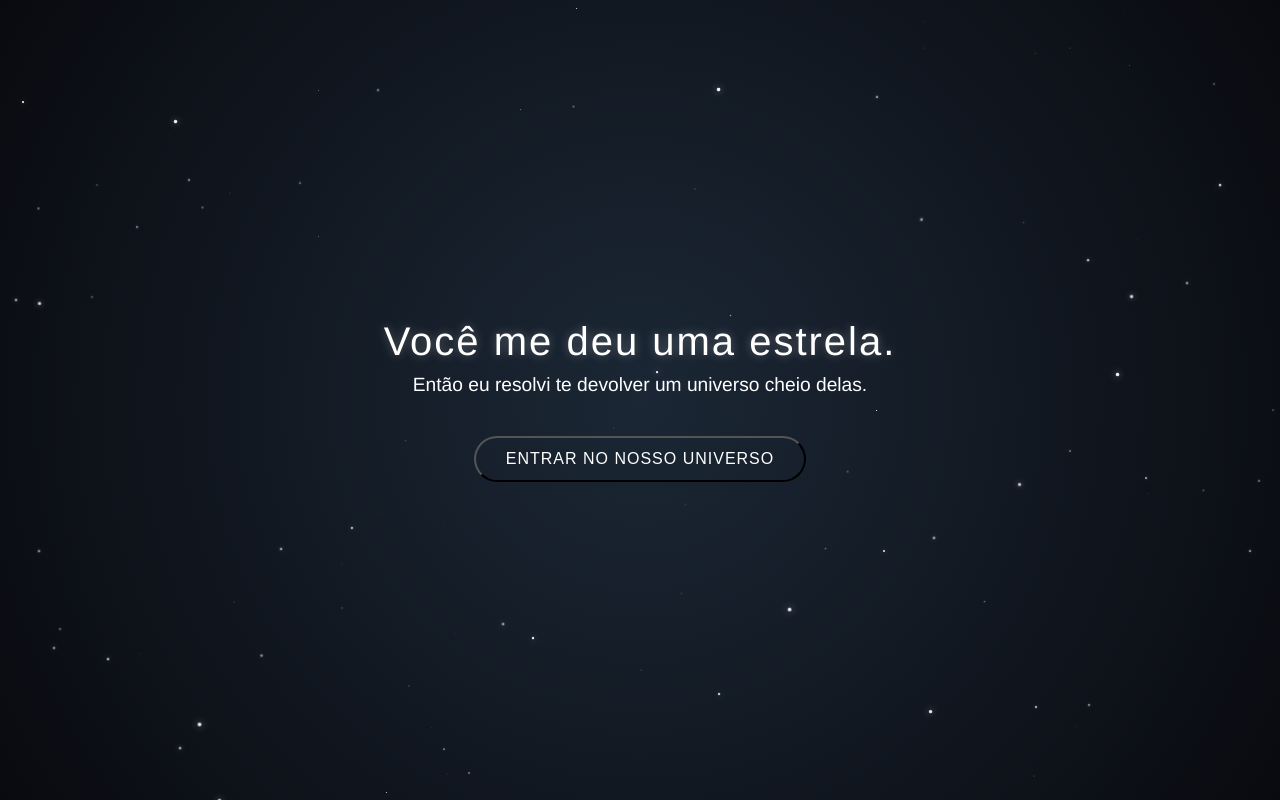
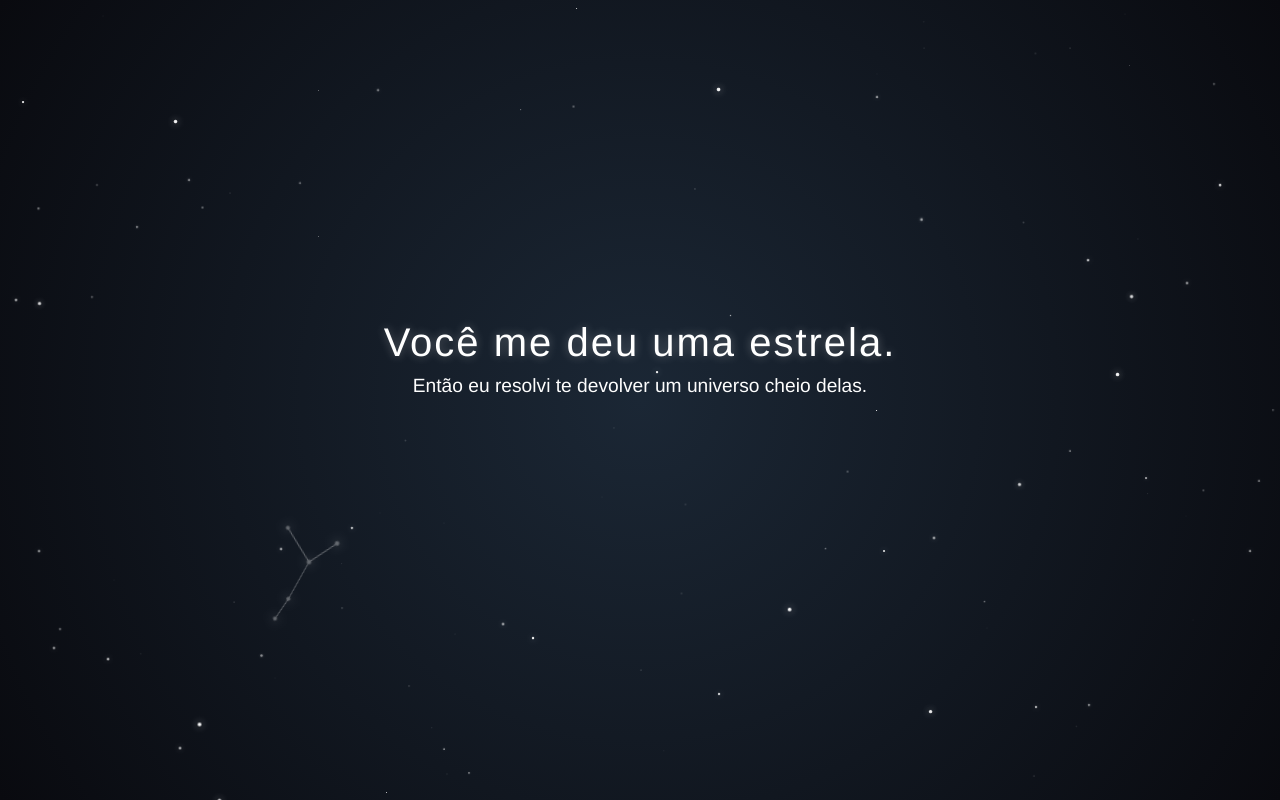
Before and after one commit to aflaviarv/our-universe, a React (Vite) app: page / in a window 1280 px wide. Built offline with nearby package versions, Linux system fonts and the light colour scheme.

Commit message:
feat: adiciona componente de constelacao de cancer com desenho anatomico e ciclo de vida dinamico

```diff
--- a/src/App.jsx
+++ b/src/App.jsx
@@ -2,7 +2,8 @@ import { useState } from 'react';
 import { Home } from './pages/Home';
 import { Universe } from './pages/Universe';
 import { BackgroundStars } from './components/BackgroundStars';
-import { CometTrail } from './components/CometTrail'; // <-- Importou aqui
+import { CometTrail } from './components/CometTrail';
+import { CancerConstellation } from './components/CancerConstellation'; // <-- Importou aqui
 import './index.css';
 
 function App() {
@@ -11,7 +12,8 @@ function App() {
   return (
     <main>
       <BackgroundStars />
-      <CometTrail /> {/* <-- Adicionou aqui */}
+      <CancerConstellation /> {/* <-- Adicionou aqui */}
+      <CometTrail />
 
       {currentScreen === 'home' && (
         <Home onStart={() => setCurrentScreen('universe')} />
--- /dev/null
+++ b/src/components/CancerConstellation.jsx
@@ -0,0 +1,69 @@
+import { useEffect, useState } from 'react';
+
+export function CancerConstellation() {
+  const [constellation, setConstellation] = useState(null);
+
+  useEffect(() => {
+    const generateNewConstellation = () => {
+      setConstellation({
+        key: Date.now(),
+        top: `${Math.random() * 70 + 15}%`, // Margem de segurança para não cortar nas bordas
+        left: `${Math.random() * 70 + 15}%`,
+        scale: Math.random() * 0.4 + 0.4,
+        rotation: Math.random() * 360,
+      });
+    };
+
+    generateNewConstellation();
+
+    const interval = setInterval(() => {
+      generateNewConstellation();
+    }, 6000);
+
+    return () => clearInterval(interval);
+  }, []);
+
+  if (!constellation) return null;
+
+  return (
+    <div className="constellation-layer">
+      <svg
+        key={constellation.key}
+        className="cancer-svg-live"
+        style={{
+          top: constellation.top,
+          left: constellation.left,
+          transform: `scale(${constellation.scale}) rotate(${constellation.rotation}deg)`,
+        }}
+        width="200"
+        height="200"
+        viewBox="0 0 200 200"
+      >
+        {/* O Path Real de Câncer:
+            M 100 100 -> Começa no centro (Asellus Australis)
+            L 60 50   -> Linha até a estrela superior esquerda (Asellus Borealis)
+            L 40 20   -> Linha até a ponta superior esquerda (Tegmine)
+            M 100 100 -> Volta para o centro
+            L 110 150 -> Linha até a dobra inferior (Altarf)
+            M 100 100 -> Volta para o centro
+            L 160 90  -> Linha até a ponta direita (Acubens) */}
+        <path
+          className="constellation-path-live"
+          d="M 100 100 L 60 50 L 40 20 M 100 100 L 110 150 M 100 100 L 160 90"
+          stroke="#ffffff"
+          strokeWidth="1.5"
+          fill="none"
+          strokeLinecap="round"
+          strokeLinejoin="round"
+        />
+
+        {/* As 5 estrelas principais nos nós exatos do desenho */}
+        <circle cx="100" cy="100" r="3.5" fill="#ffffff" className="draw-star-live" /> {/* Asellus Australis */}
+        <circle cx="60" cy="50" r="3" fill="#ffffff" className="draw-star-live" />   {/* Asellus Borealis */}
+        <circle cx="40" cy="20" r="3" fill="#ffffff" className="draw-star-live" />   {/* Tegmine */}
+        <circle cx="110" cy="150" r="3.5" fill="#ffffff" className="draw-star-live" /> {/* Altarf */}
+        <circle cx="160" cy="90" r="3" fill="#ffffff" className="draw-star-live" />   {/* Acubens */}
+      </svg>
+    </div>
+  );
+}
--- a/src/index.css
+++ b/src/index.css
@@ -38,29 +38,32 @@ body {
     padding: 0 20px;
    }
 
-   /*Animação suave de entrada (Fade In)*/
-   .home-content {
-    animation: fadeIn 2s ease-in-out;
-   }
-
 .home-content h1 {
   font-size: 2.5rem;
   font-weight: 300;
   letter-spacing: 2px;
   margin-bottom: 10px;
   text-shadow: 0 0 10px rgba(255, 255, 255, 0.3);
+
+  opacity: 0;
+  animation: cinematicFade 2s ease-out forwards;
+  animation-delay: 1s;
 }
 
 .home-content p {
   font-size: 1.2rem;
   font-weight: 200;
   margin-bottom: 40px;
+
+  opacity: 0;
+  animation: cinematicFade 2s ease-out forwards;
+  animation-delay: 3.5s;
 }
 
-   /*Botão de "Começar"*/
 .start-button {
   background: transparent;
   color: #ffffff;
+  border: 1px solid rgba(255, 255, 255, 0.5);
   padding: 12px 30px;
   font-size: 1rem;
   letter-spacing: 1px;
@@ -68,22 +71,24 @@ body {
   border-radius: 30px;
   cursor: pointer;
   transition: all 0.3s ease;
+
+  opacity: 0;
+  animation: cinematicFade 2s ease-out forwards;
+  animation-delay: 6s;
 }
 
-   /*Efeito de Hover (quando passar o mouse por cima)*/
 .start-button:hover {
   background: #ffffff;
   color: #090a0f;
   box-shadow: 0 0 15px rgba(255, 255, 255, 0.5);
 }
 
-    /* Animação de Fade In */
-    @keyframes fadeIn {
-      from {
+@keyframes cinematicFade {
+  0% {
     opacity: 0;
-        transform: translateY(20px);
+    transform: translateY(15px);
   }
-      to {
+  100% {
     opacity: 1;
     transform: translateY(0);
   }
@@ -176,3 +181,68 @@ body {
     box-shadow: 0 0 15px rgba(255, 255, 255, 0.9), 0 0 30px rgba(255, 255, 255, 0.5);
   }
 }
+
+/* =========================================
+   CONSTELAÇÕES (CICLO VIVO E DESENHO)
+   ========================================= */
+
+.constellation-layer {
+  position: fixed;
+  top: 0;
+  left: 0;
+  width: 100vw;
+  height: 100vh;
+  z-index: 0;
+  pointer-events: none;
+  overflow: hidden;
+}
+
+.cancer-svg-live {
+  position: absolute;
+  opacity: 0;
+  /* Animação que controla o ciclo de vida (nascer suave, viver, sumir suave) */
+  animation: constellationCycle 6s linear forwards;
+}
+
+/* A Linha: Animação de desenho orgânico */
+.constellation-path-live {
+  stroke-dasharray: 400; /* Um valor alto para cobrir o traço */
+  stroke-dashoffset: 400; /* Começa invisível */
+  /* Desenha o traço do início ao fim em 2.5s */
+  animation: drawLine 2.5s ease-out forwards;
+  /* Começa a desenhar só depois que o SVG aparecer no fade (0.5s de delay) */
+  animation-delay: 0.5s;
+}
+
+/* As Estrelas: Brilho e Fade sincronizado */
+.draw-star-live {
+  filter: drop-shadow(0 0 7px rgba(255, 255, 255, 1));
+  opacity: 0;
+  /* Elas aparecem devagar enquanto a linha é desenhada */
+  animation: starAppear 1.5s ease-in forwards;
+  animation-delay: 1s;
+}
+
+/* --- KEYFRAMES (As regras matemáticas das animações) --- */
+
+/* Ciclo de vida: Fade-In (0s a 0.5s), Visível (0.5s a 4.5s), Fade-Out (4.5s a 6s) */
+@keyframes constellationCycle {
+  0% { opacity: 0; }
+  8% { opacity: 1; }   /* Fade-in em ~0.5s */
+  75% { opacity: 1; }  /* Fica estável e visível até 4.5s */
+  100% { opacity: 0; } /* Fade-out até 6s */
+}
+
+/* Animação de desenho: Move o offset de 400 para 0, revelando a linha */
+@keyframes drawLine {
+  to {
+    stroke-dashoffset: 0;
+  }
+}
+
+/* Animação das estrelas: Fade-In simples */
+@keyframes starAppear {
+  to {
+    opacity: 1;
+  }
+}
```
Lines whose indentation alone changed are shown as unchanged.
